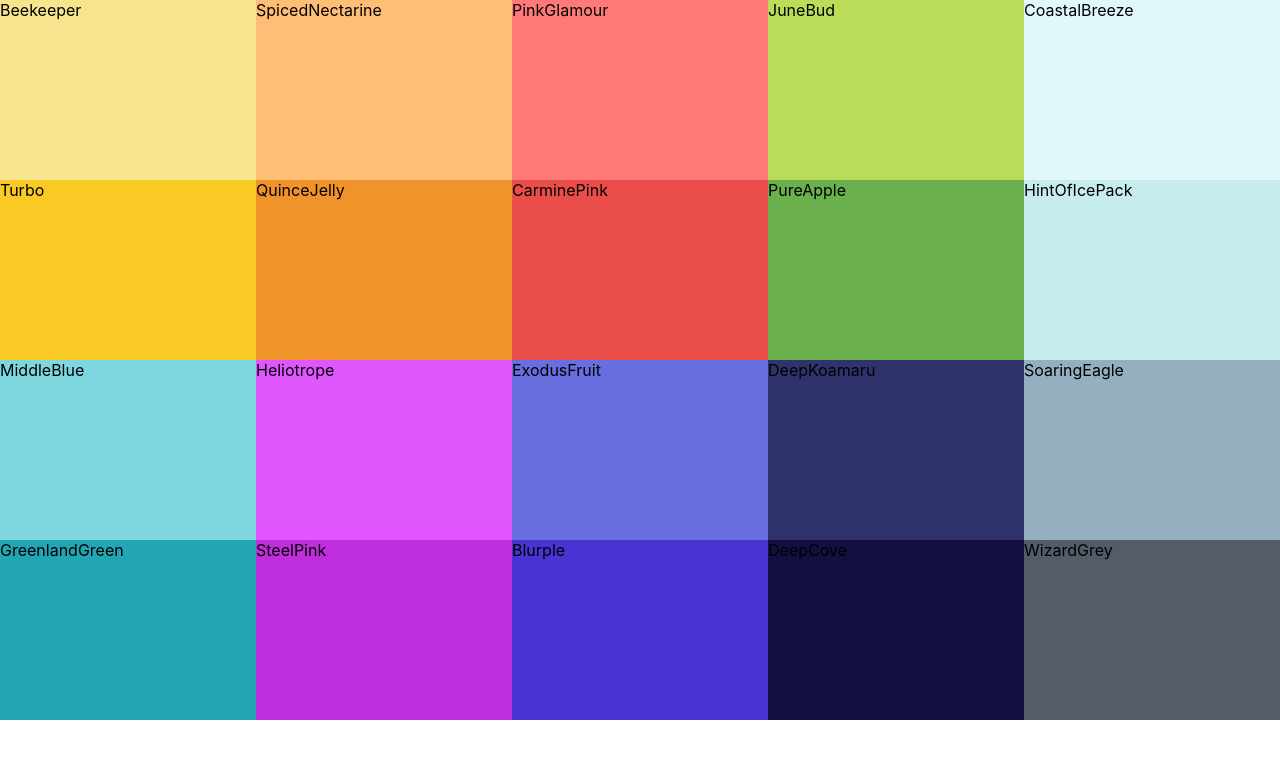
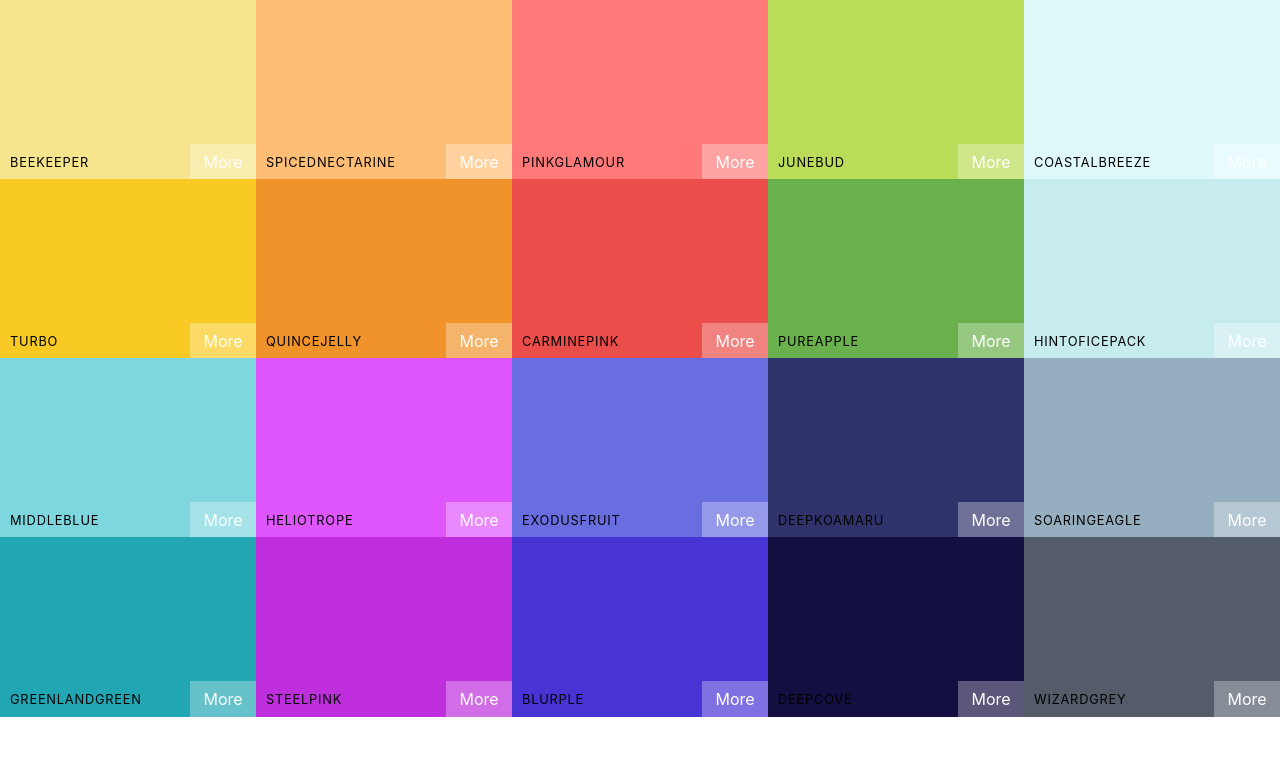
Before and after one commit to dRoysch/color-project, a React (Create React App) app: page / in a window 1280 px wide. Shown: the top 758 px of the page. Built offline with nearby package versions, Linux system fonts and the light colour scheme.

Commit message:
Style ColorBox

```diff
--- a/src/ColorBox.css
+++ b/src/ColorBox.css
@@ -5,5 +5,56 @@
     display: inline-block;
     position: relative;
     cursor: pointer;
+    margin-bottom: -5px
+}
 
+.copy-button {
+    width: 100px;
+    height: 30px;
+    position: absolute;
+    display: inline-block;
+    top: 50%;
+    left: 50%;
+    margin-left: -50px;
+    margin-top: -15px;
+    text-align: center;
+    outline: none;
+    background: rgba(255, 255, 255, 0.3);
+    font-size: 1rem;
+    line-height: 30px;
+    color: white;
+    text-transform: uppercase;
+    border: none;
+    opacity: 0
 }
+.ColorBox:hover .copy-button {
+    opacity: 1;
+    transition: 0.5s;
+}
+
+.box-content {
+    position: absolute;
+    width: 100%;
+    left: 0px;
+    bottom: 0px;
+    padding: 10px;
+    color: black;
+    letter-spacing: 0.05rem;
+    text-transform: uppercase;
+    font-size: 0.8rem;
+}
+
+.see-more{
+    background: rgba(255, 255, 255, 0.3);
+    position: absolute;
+    border: none;
+    right: 0px;
+    bottom: 0px;
+    margin: 0px;
+    padding: 3px;
+    color: white;
+    width: 60px;
+    height: 30px;
+    text-align: center;
+    line-height: 30px;
+}
--- a/src/ColorBox.js
+++ b/src/ColorBox.js
@@ -3,11 +3,16 @@
 
 export default class ColorBox extends Component {
     render() {
+        const {background, name} = this.props;
         return (
-            <div style={{background: this.props.background}} className='ColorBox'>
-                <span>
-                    {this.props.name}
-                </span>
+            <div style={{ background }} className='ColorBox'>
+                <div className='copy-container'>
+                    <div className='box-content'>
+                        <span>{ name }</span>
+                    </div>
+                    <button className='copy-button'>Copy!</button>
+                </div>
+                <span className='see-more'>More</span>
             </div>
         )
     }
```
